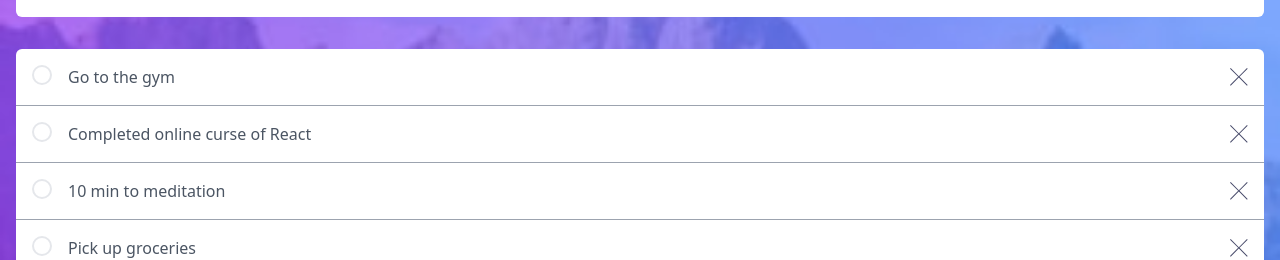
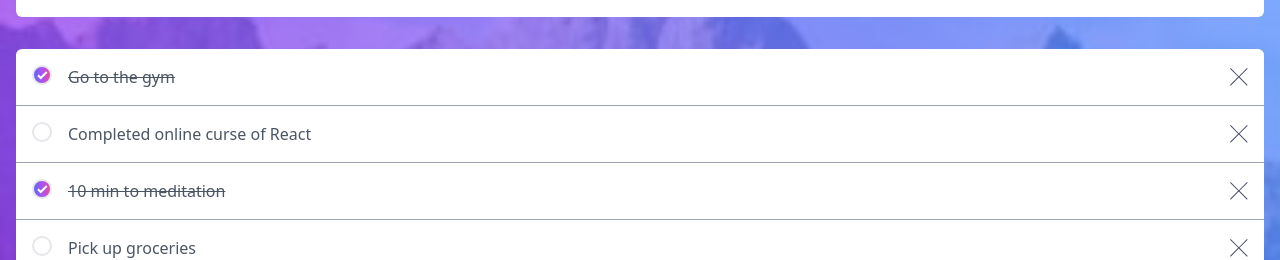
Before and after one commit to Yuniski/Todo-react-tailwild, a React (Vite) app: page / in a window 1280 px wide. Shown: the part 139-399 px from the top of the page. Built offline with nearby package versions, Linux system fonts and the light colour scheme.

Commit message:
add and remove todo

```diff
--- a/components/TodoItem.jsx
+++ b/components/TodoItem.jsx
@@ -1,13 +1,23 @@
 import CrossIcon from "./icons/CrossIcon";
+import IconCheck from "./icons/IconCheck";
 
-const TodoItem = ({ todo }) => {
+const TodoItem = ({ todo, removeTodo, updateTodo }) => {
   const { id, title, completed } = todo;
 
   return (
     <article className="flex gap-4 border-b border-b-gray-400">
-      <button className=" flex-none rounded-full border-2 w-5 h-5 inline-block"></button>
-      <p className="text-gray-600 grow">{title}</p>
-      <button className="flex-none">
+      <button
+        className={` w-5 h-5 flex-none rounded-full border-2 ${
+          completed
+            ? " w-5 h-5 bg-gradient-to-r from-indigo-500 via-purple-500 to-pink-500 flex justify-center items-center"
+            : " inline-block"
+        }`}
+        onClick={() => updateTodo(id)}
+      >
+        {completed && <IconCheck />}
+      </button>
+      <p className={`text-gray-600 grow ${completed && "line-through"}`}>{title}</p>
+      <button className="flex-none" onClick={() => removeTodo(id)}>
         <CrossIcon />
       </button>
     </article>
--- a/components/TodoList.jsx
+++ b/components/TodoList.jsx
@@ -1,10 +1,15 @@
 import TodoItem from "./TodoItem";
 
-const TodoList = ({todos}) => {
+const TodoList = ({todos, removeTodo, updateTodo}) => {
   return (
     <div className="bg-white rounded-t-md [&>article]:p-4">
       {todos.map((todo) => (
-        <TodoItem key={todo.id} todo={todo} />
+        <TodoItem
+        key={todo.id}
+        todo={todo}
+        removeTodo={removeTodo}
+        updateTodo={updateTodo}
+        />
       ))}
 
     </div>
--- /dev/null
+++ b/components/icons/IconCheck.jsx
@@ -0,0 +1,18 @@
+const IconCheck = ({...props}) => {
+  return (
+    <svg
+      {...props}
+    xmlns="http://www.w3.org/2000/svg"
+    width="11"
+    height="9"
+    fill="none"
+    stroke="#FFF"
+    strokeWidth={2}
+
+    >
+      <path d="M1 4.304L3.696 7l6-6"/>
+    </svg>
+  )
+}
+
+export default IconCheck;
--- a/src/App.jsx
+++ b/src/App.jsx
@@ -1,16 +1,16 @@
 import { useState } from "react";
-import Header from "../components/Header"
+import Header from "../components/Header";
 import TodoComputed from "../components/TodoComputed";
 import TodoCreate from "../components/TodoCreate";
 import TodoFilter from "../components/TodoFilter";
 import TodoList from "../components/TodoList";
 
-const initialStateTodos =[
-  { id:1, title:"Go to the gym", completed:true},
-  { id:2, title:"Completed online curse of React", completed:false},
-  { id:3, title:"10 min to meditation", completed:false},
-  { id:4, title:"Pick up groceries", completed:false},
-  { id:5, title:"Play music in the house", completed:false},
+const initialStateTodos = [
+  { id: 1, title: "Go to the gym", completed: true },
+  { id: 2, title: "Completed online curse of React", completed: false },
+  { id: 3, title: "10 min to meditation", completed: true },
+  { id: 4, title: "Pick up groceries", completed: false },
+  { id: 5, title: "Play music in the house", completed: false },
 ];
 
 function App() {
@@ -21,21 +21,37 @@
       id: Date.now(),
       title,
       completed: false,
-    }
+    };
 
     setTodos([...todos, newTodo]);
-  }
+  };
+
+  const removeTodo = (id) => {
+    setTodos(todos.filter((todo) => todo.id !== id));
+  };
+
+  const updateTodo = (id) => {
+    setTodos(
+      todos.map((todo) =>
+        todo.id === id ? { ...todo, completed: !todo.completed } : todo
+      )
+    );
+  };
 
   return (
     <div
-    className="bg-[url('./assets/images/bg-mobile-light.jpg')]
+      className="bg-[url('./assets/images/bg-mobile-light.jpg')]
     bg-no-repeat bg-contain bg-gray-300 min-h-screen"
     >
-    <Header />
+      <Header />
 
       <main className="container mx-auto px-4 mt-8">
         <TodoCreate createTodo={createTodo} />
-        <TodoList todos={todos}/>
+        <TodoList
+          todos={todos}
+          removeTodo={removeTodo}
+          updateTodo={updateTodo}
+        />
         <TodoComputed />
         <TodoFilter />
       </main>
```
